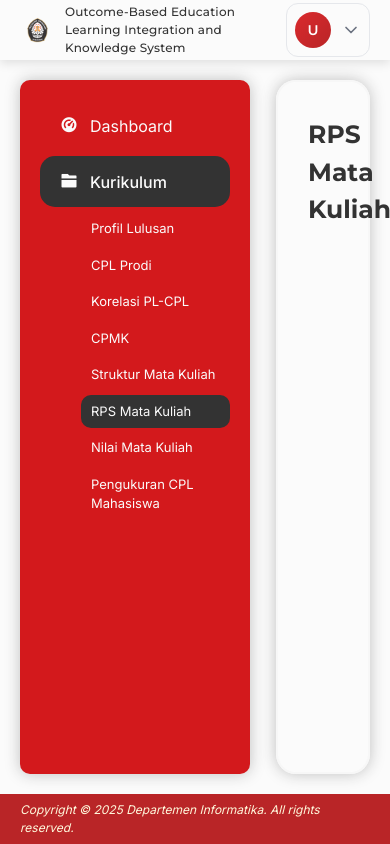
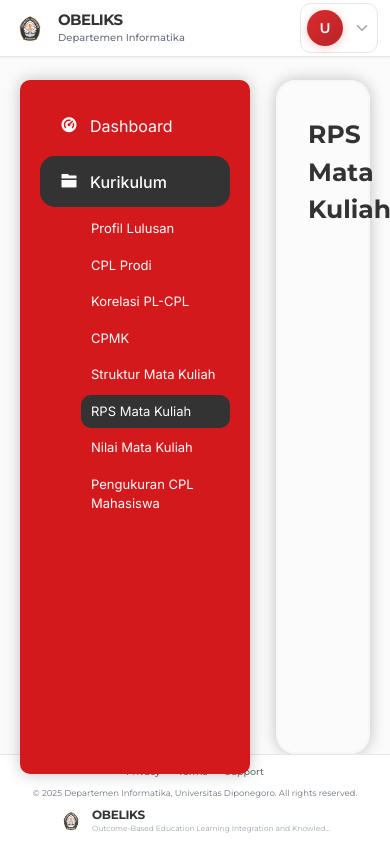
Before and after one commit to kilrighthere/SPMI-IF-FRONTEND, a Vue app: page /kurikulum/1/rps in a window 390 px wide. Shown: the top 844 px of the page. Built offline with nearby package versions, Linux system fonts and the light colour scheme; sample sign-in values are in the browser's storage.

Commit message:
FIX : Header and Footer UI

```diff
--- a/src/components/Footer.vue
+++ b/src/components/Footer.vue
@@ -1,10 +1,11 @@
 <script setup>
 import { computed } from 'vue'
+
 const props = defineProps({
   variant: {
     type: String,
-        default: 'default'
-    }
+    default: 'default',
+  },
 })
 
 // mapping class sesuai variant
@@ -16,52 +17,276 @@
       return 'footer-default'
   }
 })
+
+const currentYear = new Date().getFullYear()
 </script>
 
 <template>
-    <div :class="['footer', variantClass]">
-        <p class="F-content">Copyright &copy; 2025 Departemen Informatika. All rights reserved.</p>
+  <footer :class="['footer', variantClass]">
+    <div class="footer-container">
+      <div class="footer-content">
+        <div class="footer-left">
+          <div class="footer-brand">
+            <img src="../assets/Undip.png" alt="Logo Undip" class="footer-logo" />
+            <div class="footer-brand-info">
+              <h3 class="footer-brand-title">OBELIKS</h3>
+              <p class="footer-brand-subtitle">
+                Outcome-Based Education Learning Integration and Knowledge System
+              </p>
             </div>
+          </div>
+        </div>
+
+        <div class="footer-center">
+          <p class="footer-copyright">
+            © {{ currentYear }} Departemen Informatika, Universitas Diponegoro. All rights
+            reserved.
+          </p>
+        </div>
+
+        <div class="footer-right">
+          <div class="footer-links">
+            <a href="#" class="footer-link">Privacy</a>
+            <span class="footer-separator">•</span>
+            <a href="#" class="footer-link">Terms</a>
+            <span class="footer-separator">•</span>
+            <a href="#" class="footer-link">Support</a>
+          </div>
+        </div>
+      </div>
+    </div>
+  </footer>
 </template>
 
-<style>
-    .footer-default{
-        height: 50px;
-        padding: 15px 20px;
-        margin-top: 20px;
-        background-color: var(--color-footer);
-        position: relative;  /* Changed from fixed to allow normal document flow */
-        left: 0;
-        right: 0;
-        bottom: 0;
+<style scoped>
+/* Footer Base Styles */
+.footer {
+  background-color: white;
+  border-top: 1px solid #e5e7eb;
+  margin-top: auto;
   width: 100%;
   box-sizing: border-box;
+}
+
+.footer-default {
+  position: relative;
+}
+
+.footer-login {
+  position: relative;
+}
+
+.footer-container {
+  max-width: 1400px;
+  margin: 0 auto;
+  padding: 0 24px;
+}
+
+.footer-content {
+  display: flex;
+  justify-content: space-between;
+  align-items: center;
+  padding: 14px 0;
+  gap: 20px;
+}
+
+/* Left Section */
+.footer-left {
   display: flex;
   align-items: center;
-        justify-content: center;  /* Center the copyright text */
 }
 
-    .footer-login{
-        height: 50px;
-        padding: 15px 20px;
-        background-color: var(--color-footer);
-        position: relative;  /* Changed from fixed to allow normal document flow */
-        left: 0;
-        right: 0;
-        bottom: 0;
-        width: 100%;
-        box-sizing: border-box;
+.footer-brand {
   display: flex;
   align-items: center;
-        justify-content: center;  /* Center the copyright text */
+  gap: 10px;
 }
 
-    .F-content{
-        font-style: italic;
-        color: cornsilk;
-        font-size: 12px;
-        margin: 0;  /* Remove default paragraph margin */
-        padding: 0;
+.footer-logo {
+  width: 30px;
+  height: 30px;
+  object-fit: contain;
+  opacity: 0.9;
 }
 
+.footer-brand-info {
+  display: flex;
+  flex-direction: column;
+  gap: 2px;
+}
+
+.footer-brand-title {
+  font-size: 13px;
+  font-weight: 700;
+  color: var(--color-text);
+  font-family: 'Montserrat', sans-serif;
+  margin: 0;
+  letter-spacing: -0.3px;
+  line-height: 1.2;
+}
+
+.footer-brand-subtitle {
+  font-size: 9.5px;
+  font-weight: 400;
+  color: #9ca3af;
+  font-family: 'Montserrat', sans-serif;
+  margin: 0;
+  line-height: 1.3;
+  white-space: nowrap;
+  overflow: hidden;
+  text-overflow: ellipsis;
+  max-width: 400px;
+}
+
+/* Center Section */
+.footer-center {
+  flex: 1;
+  display: flex;
+  justify-content: center;
+  align-items: center;
+  text-align: center;
+}
+
+.footer-copyright {
+  font-size: 11.5px;
+  color: #6b7280;
+  font-family: 'Montserrat', sans-serif;
+  margin: 0;
+  line-height: 1.5;
+}
+
+/* Right Section */
+.footer-right {
+  display: flex;
+  align-items: center;
+}
+
+.footer-links {
+  display: flex;
+  align-items: center;
+  gap: 10px;
+}
+
+.footer-link {
+  font-size: 11.5px;
+  font-weight: 500;
+  color: #6b7280;
+  font-family: 'Montserrat', sans-serif;
+  text-decoration: none;
+  transition: color 0.2s ease;
+}
+
+.footer-link:hover {
+  color: var(--color-button);
+}
+
+.footer-separator {
+  color: #d1d5db;
+  font-size: 11.5px;
+  user-select: none;
+}
+
+/* Responsive Design */
+@media (max-width: 992px) {
+  .footer-container {
+    padding: 0 20px;
+  }
+
+  .footer-content {
+    padding: 12px 0;
+  }
+
+  .footer-copyright {
+    font-size: 10.5px;
+  }
+
+  .footer-link {
+    font-size: 10.5px;
+  }
+}
+
+@media (max-width: 768px) {
+  .footer-container {
+    padding: 0 16px;
+  }
+
+  .footer-content {
+    flex-direction: column;
+    padding: 12px 0;
+    gap: 10px;
+  }
+
+  .footer-left,
+  .footer-center,
+  .footer-right {
+    width: 100%;
+    justify-content: center;
+  }
+
+  .footer-center {
+    order: 2;
+  }
+
+  .footer-right {
+    order: 1;
+  }
+
+  .footer-left {
+    order: 3;
+  }
+
+  .footer-copyright {
+    font-size: 9.5px;
+  }
+
+  .footer-brand-title {
+    font-size: 12px;
+  }
+
+  .footer-brand-subtitle {
+    font-size: 8.5px;
+    max-width: 280px;
+  }
+}
+
+@media (max-width: 480px) {
+  .footer-container {
+    padding: 0 12px;
+  }
+
+  .footer-content {
+    padding: 10px 0;
+    gap: 8px;
+  }
+
+  .footer-logo {
+    width: 26px;
+    height: 26px;
+  }
+
+  .footer-brand {
+    gap: 8px;
+  }
+
+  .footer-copyright {
+    font-size: 8.5px;
+  }
+
+  .footer-links {
+    gap: 6px;
+  }
+
+  .footer-link {
+    font-size: 9.5px;
+  }
+
+  .footer-separator {
+    font-size: 9.5px;
+  }
+
+  .footer-brand-subtitle {
+    font-size: 7.5px;
+    max-width: 240px;
+  }
+}
 </style>
--- a/src/components/Header.vue
+++ b/src/components/Header.vue
@@ -65,10 +65,16 @@ onUnmounted(() => {
 
 <template>
   <header :class="['header', variantClass]">
+    <div class="header-container">
       <div class="header-content">
         <div class="header-left">
+          <div class="logo-section">
             <img src="../assets/Undip.png" alt="Logo Undip" class="header-logo" />
-        <h2 class="title">Outcome-Based Education Learning Integration and Knowledge System</h2>
+            <div class="brand-info">
+              <h1 class="brand-title">OBELIKS</h1>
+              <p class="brand-subtitle">Departemen Informatika</p>
+            </div>
+          </div>
         </div>
 
         <!-- User Navigation (only show if authenticated and not on login page) -->
@@ -78,13 +84,16 @@ onUnmounted(() => {
               <div class="user-avatar">
                 {{ userInitials }}
               </div>
+              <div class="user-info">
                 <span class="user-name">{{ auth.user?.nama || 'User' }}</span>
+                <span class="user-role">Dosen</span>
+              </div>
               <svg
                 class="chevron-icon"
                 :class="{ rotate: isDropdownOpen }"
                 xmlns="http://www.w3.org/2000/svg"
-              width="20"
-              height="20"
+                width="18"
+                height="18"
                 viewBox="0 0 24 24"
                 fill="none"
                 stroke="currentColor"
@@ -134,74 +143,100 @@ onUnmounted(() => {
           </div>
         </div>
       </div>
+    </div>
   </header>
 </template>
 
 <style scoped>
-.header-default {
-  height: 60px;
-  padding: 25px 20px;
-  background-color: var(--color-header);
+/* Header Base Styles */
+.header {
+  background-color: white;
   position: fixed;
   left: 0;
   right: 0;
   top: 0;
   z-index: 100;
-  display: flex;
-  align-items: center;
-  justify-content: center;
+  border-bottom: 1px solid #e5e7eb;
+  backdrop-filter: blur(8px);
+  background-color: rgba(255, 255, 255, 0.95);
+  transition: all 0.3s ease;
+}
+
+.header-default {
+  box-shadow: 0 1px 3px rgba(0, 0, 0, 0.05);
+}
+
+.header-login {
+  position: relative;
+  box-shadow: 0 1px 2px rgba(0, 0, 0, 0.03);
+}
+
+.header-container {
+  width: 100%;
+  margin: 0;
+  padding: 0 20px;
   box-sizing: border-box;
-  box-shadow: 0 3px 10px rgba(0, 0, 0, 0.119);
 }
 
 .header-content {
-  width: 100%;
   display: flex;
   justify-content: space-between;
   align-items: center;
-  gap: 20px;
+  height: 72px;
+  gap: 24px;
 }
 
+/* Left Section */
 .header-left {
   display: flex;
   align-items: center;
-  flex: 1;
+  min-width: 0;
 }
 
+.logo-section {
+  display: flex;
+  align-items: center;
+  gap: 16px;
+}
+
+.header-logo {
+  width: 46px;
+  height: 46px;
+  object-fit: contain;
+  flex-shrink: 0;
+}
+
+.brand-info {
+  display: flex;
+  flex-direction: column;
+  gap: 3px;
+  min-width: 0;
+}
+
+.brand-title {
+  font-size: 22px;
+  font-weight: 700;
+  color: var(--color-text);
+  font-family: 'Montserrat', sans-serif;
+  margin: 0;
+  letter-spacing: -0.6px;
+  line-height: 1.1;
+}
+
+.brand-subtitle {
+  font-size: 13.5px;
+  font-weight: 500;
+  color: #6b7280;
+  font-family: 'Montserrat', sans-serif;
+  margin: 0;
+  line-height: 1.2;
+}
+
+/* Right Section */
 .header-right {
   display: flex;
   align-items: center;
-}
-
-.header-login {
-  height: 60px;
-  padding: 25px 20px;
-  background-color: var(--color-header);
-  position: relative;
-  left: 0;
-  right: 0;
-  top: 0;
-  z-index: 100;
-  display: flex;
-  align-items: center;
-  justify-content: center;
-  box-shadow: 0 3px 10px rgba(0, 0, 0, 0.119);
-  box-sizing: border-box;
-}
-
-.header-logo {
-  width: 45px;
-  height: auto;
-  margin-right: 15px;
-}
-
-.title {
-  color: var(--color-text);
-  margin: 0;
-  font-size: 16px;
-  letter-spacing: 0.2px;
-  font-weight: 500;
-  font-family: 'Montserrat';
+  gap: 12px;
 }
 
 /* User Navigation Styles */
@@ -213,73 +248,103 @@ onUnmounted(() => {
   display: flex;
   align-items: center;
   gap: 10px;
-  padding: 8px 14px;
-  background-color: transparent;
+  padding: 7px 12px 7px 7px;
+  background-color: white;
   border: 1.5px solid #e5e7eb;
-  border-radius: 12px;
+  border-radius: 11px;
   cursor: pointer;
-  transition: all 0.3s ease;
+  transition: all 0.2s ease;
   font-family: 'Montserrat', sans-serif;
   color: var(--color-text);
+  min-width: 0;
 }
 
 .user-button:hover {
   background-color: #f9fafb;
   border-color: #d1d5db;
-  box-shadow: 0 2px 8px rgba(0, 0, 0, 0.08);
+  box-shadow: 0 2px 8px rgba(0, 0, 0, 0.06);
 }
 
 .user-button.active {
-  background-color: #f9fafb;
+  background-color: white;
   border-color: var(--color-button);
-  box-shadow: 0 0 0 3px rgba(218, 42, 45, 0.1);
+  box-shadow: 0 0 0 3px rgba(218, 42, 45, 0.08);
 }
 
 .user-avatar {
-  width: 36px;
-  height: 36px;
+  width: 40px;
+  height: 40px;
   border-radius: 50%;
   background: linear-gradient(135deg, var(--color-button) 0%, var(--color-button-hover) 100%);
   color: white;
   display: flex;
   align-items: center;
   justify-content: center;
-  font-size: 14px;
+  font-size: 15px;
   font-weight: 600;
   font-family: 'Montserrat', sans-serif;
   flex-shrink: 0;
+  box-shadow: 0 2px 8px rgba(218, 42, 45, 0.25);
+}
+
+.user-info {
+  display: flex;
+  flex-direction: column;
+  align-items: first baseline;
+  gap: 2px;
+  min-width: 0;
+  max-width: 160px;
 }
 
 .user-name {
   font-size: 14px;
-  font-weight: 500;
-  max-width: 150px;
+  font-weight: 600;
+  color: var(--color-text);
   white-space: nowrap;
   overflow: hidden;
   text-overflow: ellipsis;
+  line-height: 1.3;
+}
+
+.user-role {
+  font-size: 12px;
+  font-weight: 400;
+  color: #6b7280;
+  white-space: nowrap;
+  overflow: hidden;
+  text-overflow: ellipsis;
+  line-height: 1.2;
 }
 
 .chevron-icon {
+  color: #9ca3af;
+  transition:
+    transform 0.3s ease,
+    color 0.2s ease;
+  flex-shrink: 0;
+  margin-left: auto;
+}
+
+.user-button:hover .chevron-icon {
   color: #6b7280;
-  transition: transform 0.3s ease;
-  flex-shrink: 0;
 }
 
 .chevron-icon.rotate {
   transform: rotate(180deg);
+  color: var(--color-button);
 }
 
 /* Dropdown Menu */
 .dropdown-menu {
   position: absolute;
-  top: calc(100% + 8px);
+  top: calc(100% + 10px);
   right: 0;
-  min-width: 280px;
+  min-width: 300px;
   background-color: white;
-  border-radius: 12px;
+  border-radius: 16px;
   box-shadow:
-    0 10px 40px rgba(0, 0, 0, 0.12),
-    0 2px 8px rgba(0, 0, 0, 0.08);
+    0 20px 60px rgba(0, 0, 0, 0.15),
+    0 0 1px rgba(0, 0, 0, 0.1);
   border: 1px solid #e5e7eb;
   overflow: hidden;
   z-index: 1000;
@@ -288,25 +353,26 @@ onUnmounted(() => {
 .dropdown-header {
   display: flex;
   align-items: center;
-  gap: 12px;
-  padding: 16px;
+  gap: 14px;
+  padding: 20px;
   background: linear-gradient(135deg, #fef2f2 0%, #ffffff 100%);
+  border-bottom: 1px solid #fee2e2;
 }
 
 .dropdown-avatar {
-  width: 48px;
-  height: 48px;
+  width: 52px;
+  height: 52px;
   border-radius: 50%;
   background: linear-gradient(135deg, var(--color-button) 0%, var(--color-button-hover) 100%);
   color: white;
   display: flex;
   align-items: center;
   justify-content: center;
-  font-size: 18px;
-  font-weight: 600;
+  font-size: 20px;
+  font-weight: 700;
   font-family: 'Montserrat', sans-serif;
   flex-shrink: 0;
-  box-shadow: 0 4px 12px rgba(218, 42, 45, 0.3);
+  box-shadow: 0 4px 16px rgba(218, 42, 45, 0.3);
 }
 
 .dropdown-user-info {
@@ -315,14 +381,15 @@ onUnmounted(() => {
 }
 
 .dropdown-name {
-  font-size: 15px;
-  font-weight: 600;
+  font-size: 16px;
+  font-weight: 700;
   color: var(--color-text);
   font-family: 'Montserrat', sans-serif;
   margin: 0 0 4px 0;
   white-space: nowrap;
   overflow: hidden;
   text-overflow: ellipsis;
+  line-height: 1.3;
 }
 
 .dropdown-nip {
@@ -330,11 +397,12 @@ onUnmounted(() => {
   color: #6b7280;
   font-family: 'Montserrat', sans-serif;
   margin: 0;
+  line-height: 1.3;
 }
 
 .dropdown-divider {
   height: 1px;
-  background-color: #e5e7eb;
+  background-color: #f3f4f6;
   margin: 0;
 }
 
@@ -342,15 +410,15 @@ onUnmounted(() => {
   width: 100%;
   display: flex;
   align-items: center;
-  gap: 10px;
-  padding: 12px 16px;
+  gap: 12px;
+  padding: 14px 20px;
   background: none;
   border: none;
   cursor: pointer;
   transition: all 0.2s ease;
   font-family: 'Montserrat', sans-serif;
-  font-size: 14px;
-  font-weight: 500;
+  font-size: 15px;
+  font-weight: 600;
   text-align: left;
 }
 
@@ -368,7 +436,7 @@ onUnmounted(() => {
 
 /* Dropdown Animation */
 .dropdown-enter-active {
-  animation: dropdown-in 0.3s ease-out;
+  animation: dropdown-in 0.25s cubic-bezier(0.34, 1.56, 0.64, 1);
 }
 
 .dropdown-leave-active {
@@ -378,7 +446,7 @@ onUnmounted(() => {
 @keyframes dropdown-in {
   0% {
     opacity: 0;
-    transform: translateY(-10px) scale(0.95);
+    transform: translateY(-12px) scale(0.96);
   }
   100% {
     opacity: 1;
@@ -393,42 +461,114 @@ onUnmounted(() => {
   }
   100% {
     opacity: 0;
-    transform: translateY(-10px) scale(0.95);
+    transform: translateY(-8px) scale(0.98);
   }
 }
 
 /* Responsive Design */
-@media (max-width: 768px) {
-  .title {
-    font-size: 14px;
+@media (max-width: 992px) {
+  .header-container {
+    padding: 0 20px;
   }
 
-  .user-name {
+  .header-content {
+    height: 66px;
+  }
+
+  .brand-title {
+    font-size: 20px;
+  }
+
+  .brand-subtitle {
+    font-size: 13px;
+  }
+
+  .user-info {
+    max-width: 140px;
+  }
+}
+
+@media (max-width: 768px) {
+  .header-container {
+    padding: 0 16px;
+  }
+
+  .header-content {
+    height: 60px;
+  }
+
+  .header-logo {
+    width: 42px;
+    height: 42px;
+  }
+
+  .brand-title {
+    font-size: 18px;
+  }
+
+  .brand-subtitle {
+    font-size: 12px;
+  }
+
+  .user-info {
     display: none;
   }
 
   .user-button {
-    padding: 8px;
+    padding: 6px;
   }
 
   .dropdown-menu {
-    min-width: 260px;
+    min-width: 280px;
   }
 }
 
 @media (max-width: 480px) {
-  .title {
-    font-size: 12px;
+  .header-container {
+    padding: 0 12px;
+  }
+
+  .header-content {
+    height: 56px;
+    gap: 12px;
+  }
+
+  .logo-section {
+    gap: 10px;
   }
 
   .header-logo {
-    width: 35px;
-    margin-right: 10px;
+    width: 36px;
+    height: 36px;
+  }
+
+  .brand-title {
+    font-size: 15px;
+  }
+
+  .brand-subtitle {
+    font-size: 10px;
+  }
+
+  .user-avatar {
+    width: 36px;
+    height: 36px;
+    font-size: 14px;
   }
 
   .dropdown-menu {
-    right: -10px;
-    min-width: 240px;
+    right: -8px;
+    min-width: 260px;
+  }
+
+  .dropdown-header {
+    padding: 16px;
+  }
+
+  .dropdown-avatar {
+    width: 48px;
+    height: 48px;
+    font-size: 18px;
   }
 }
 </style>
```
Lines whose indentation alone changed are shown as unchanged.
